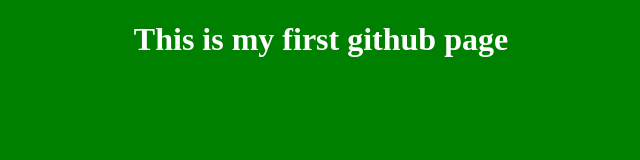
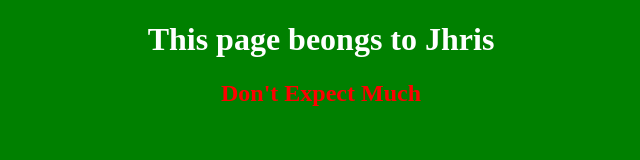
Before and after one commit to cpshanks/practiceRepo, a plain HTML site: page index.html in a window 1280 px wide. Shown: the whole page, without its empty margins (319-959 px from the left). Drawn offline with Linux system fonts and the light colour scheme.

Commit message:
Update index.html

```diff
--- a/index.html
+++ b/index.html
@@ -4,15 +4,20 @@
   </title>
 <body>
 
-<h1>This is my first github page</h1>
+<h1>This page beongs to Jhris</h1>
 
-
+  <h2>Don't Expect Much</h2>
 <style>
   body{
     background-color:green;
     color:#fff;
     text-align:center;
   }
+
+   h2{
+    color:red;
+
+  }
   </style>
 </body>
 </html>
```
